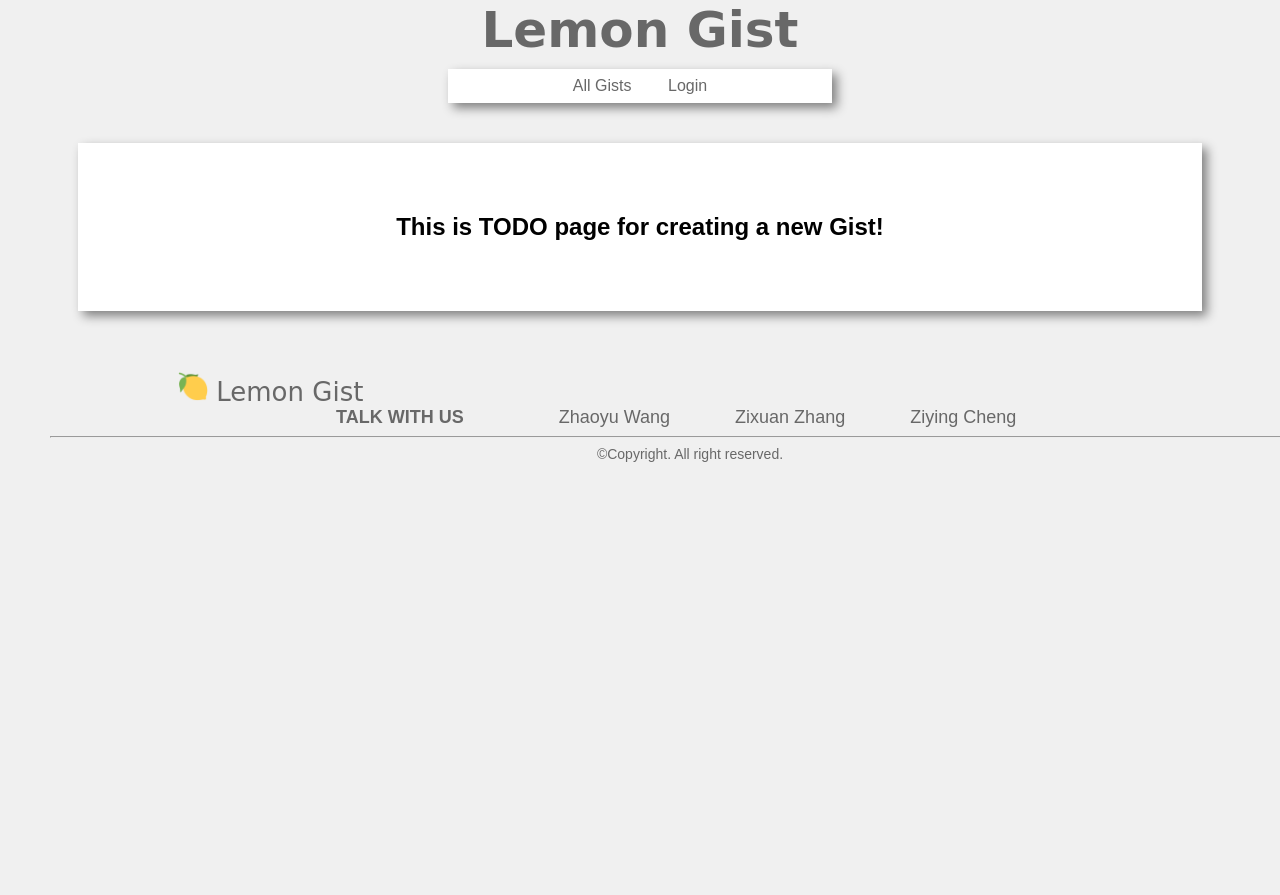
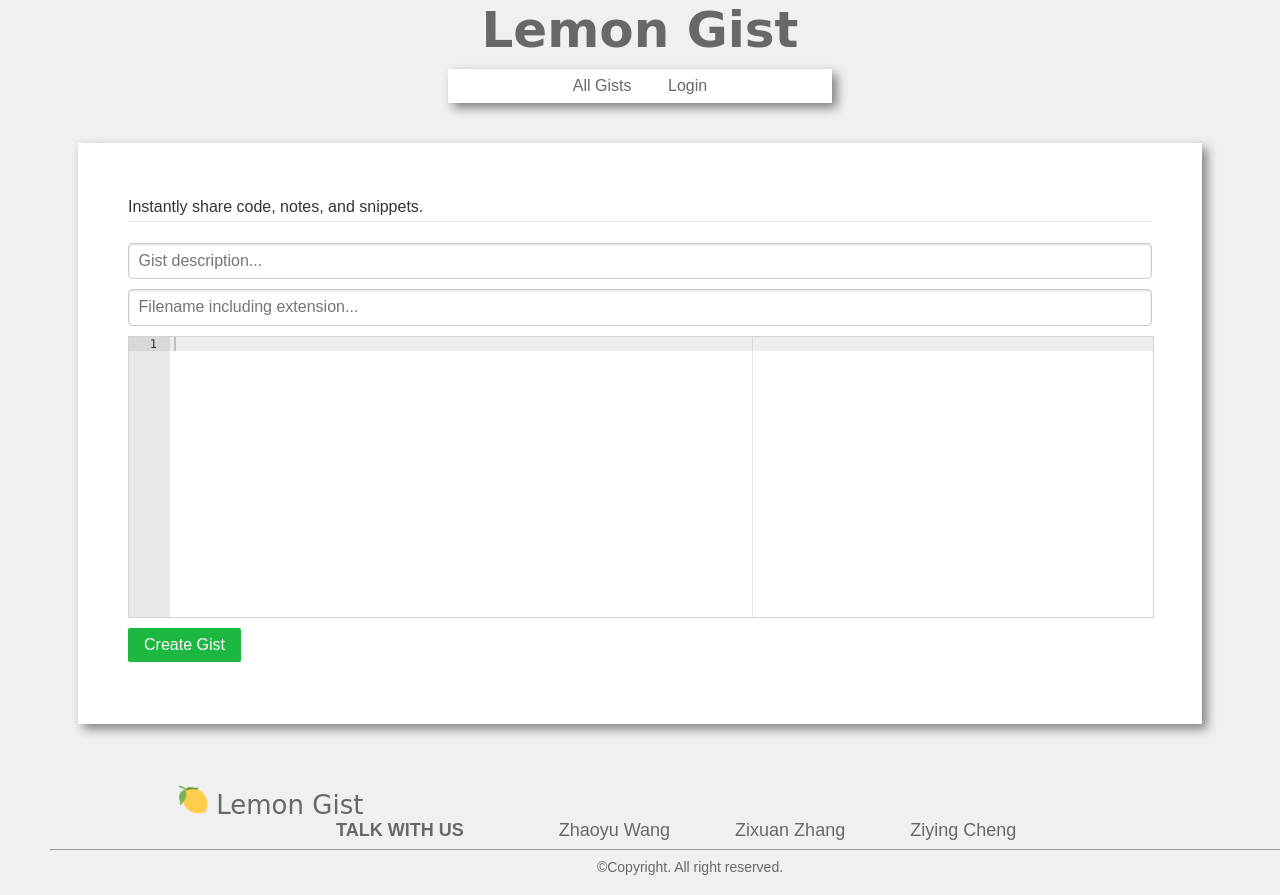
Before and after one commit to zixuanzhang-x/code-gist, a Flask app: template templates/gist_page/create.html in a window 1280 px wide; the page is wider, and only the part inside the window is pictured. Shown: the part 131-1026 px from the top of that part. Before the commit the page ends 593 px from the top of that part, so only its background shows below. Run offline with Flask 2, Linux system fonts and the light colour scheme; the template is opened without the code that fills it, so the values that code supplies are empty; some libraries are stand-ins or nearby versions.

Commit message:
Create new gist page

```diff
--- /dev/null
+++ b/static/css/create.css
@@ -0,0 +1,19 @@
+.ace_editor {
+    border: 1px solid lightgray;
+    margin: auto;
+    height: 200px;
+    width: 100%;
+}
+
+.button-success {
+    background: rgb(28, 184, 65);
+    color: white;
+}
+
+input {
+    width: 100%;
+}
+
+#editor, #gistname, #description {
+    margin: 10px 0;
+}
--- /dev/null
+++ b/static/js/create.js
@@ -0,0 +1,58 @@
+$(document).ready(function () {
+    let editor = ace.edit('editor', {
+        theme: 'ace/theme/xcode',
+        maxLines: 50,
+        minLines: 20,
+        wrap: true,
+        autoScrollEditorIntoView: true,
+    });
+
+    var modelist = ace.require('ace/ext/modelist');
+
+    $('#gistname').on('input', function (e) {
+        let filePath = e.target.value;
+        var mode = modelist.getModeForPath(filePath).mode;
+        editor.session.setMode(mode);
+    });
+
+    $('#gist-form').submit(function (e) {
+        e.preventDefault();
+        let auth0_id = $('#current_user').attr('title');
+        console.log(auth0_id);
+        let user_id = '';
+        let user_name = '';
+        let gist_name = $('#gistname').val();
+        let description = $('#description').val();
+        let content = editor.getValue();
+
+        var formData = new FormData();
+        formData.append('auth0_id', auth0_id);
+
+        axios
+            .post(
+                '/api/user',
+                formData
+            )
+            .then((response) => {
+                user_id = response.data.user_id;
+                return axios.get('/api/user/' + user_id);
+            })
+            .then((response) => {
+                user_name = response.data[0].user_name;
+
+                let payload = new FormData();
+                payload.append('user_id', user_id);
+                payload.append('gist_name', gist_name);
+                payload.append('user_name', user_name);
+                payload.append('description', description);
+                payload.append('content', content);
+
+                return axios.post('api/gist', payload);
+            })
+            .then((response) => {
+                console.log(response);
+                document.location.href = "/";
+            })
+            .catch((error) => console.log(error.response));
+    });
+});
--- a/static/js/main.js
+++ /dev/null
@@ -1,3 +0,0 @@
-$(document).ready(function(){
-
-})
--- a/templates/base.html
+++ b/templates/base.html
@@ -8,6 +8,8 @@
         <link rel="stylesheet" href="../static/css/base.css">
         <link rel="stylesheet" href="https://unpkg.com/purecss@2.0.5/build/pure-min.css" integrity="sha384-LTIDeidl25h2dPxrB2Ekgc9c7sEC3CWGM6HeFmuDNUjX76Ert4Z4IY714dhZHPLd" crossorigin="anonymous">
         <script src="https://ajax.googleapis.com/ajax/libs/jquery/3.5.1/jquery.min.js"></script>
+        <script type="text/javascript" src="https://cdnjs.cloudflare.com/ajax/libs/ace/1.4.12/ace.js"></script>
+        <script type="text/javascript" src="https://cdnjs.cloudflare.com/ajax/libs/ace/1.4.12/ext-modelist.min.js"></script>
         {% block script %}{% endblock %}
     </head>
     <body>
--- a/templates/gist_page/create.html
+++ b/templates/gist_page/create.html
@@ -1,14 +1,28 @@
 {% extends "base.html" %}
+
 {% block title %}Create a new Gist{% endblock %}
 
 {% block script %}
-<link rel="stylesheet" href="../static/css/main.css">
-<script src="../static/js/base.js"></script>
-<script src="../static/js/main.js"></script>
+<link rel="stylesheet" href="../static/css/create.css">
+<script src="../static/js/create.js"></script>
+<script src="https://cdnjs.cloudflare.com/ajax/libs/axios/0.21.1/axios.min.js"></script>
 {% endblock %}
 
 {% block content %}
 <body>
-    <h2 style="text-align:center;"><span>This is TODO page for creating a new Gist!</span></h2>
+    <form id="gist-form" class="pure-form pure-form-stacked">
+        <fieldset>
+            <legend>Instantly share code, notes, and snippets.</legend>
+
+            <input type="text" id="description" name="description" placeholder="Gist description..." required/>
+
+            <input type="text" id="gistname" name="gistname" placeholder="Filename including extension..." required/>
+
+            <pre id="editor"></pre>
+            <!-- <div class="scrollmargin"></div> -->
+
+            <button type="submit" class="pure-button button-success">Create Gist</button>
+        </fieldset>
+    </form>
 </body>
 {% endblock %}
```
